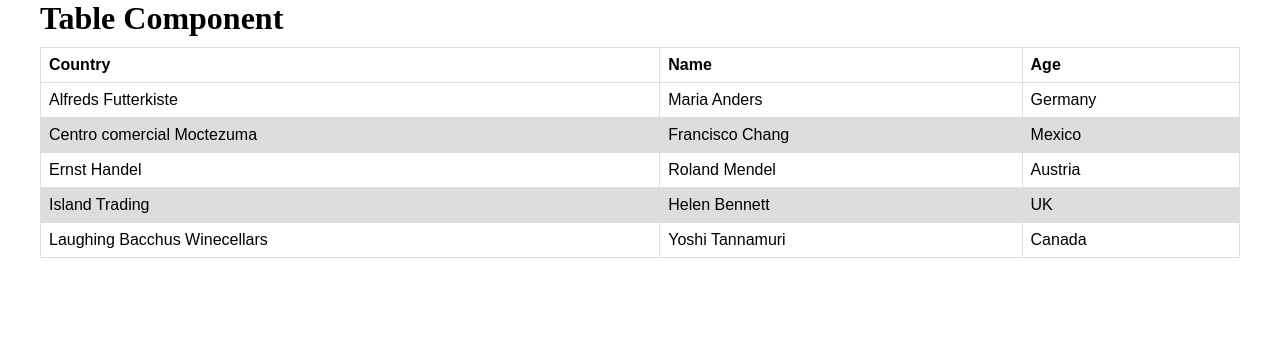
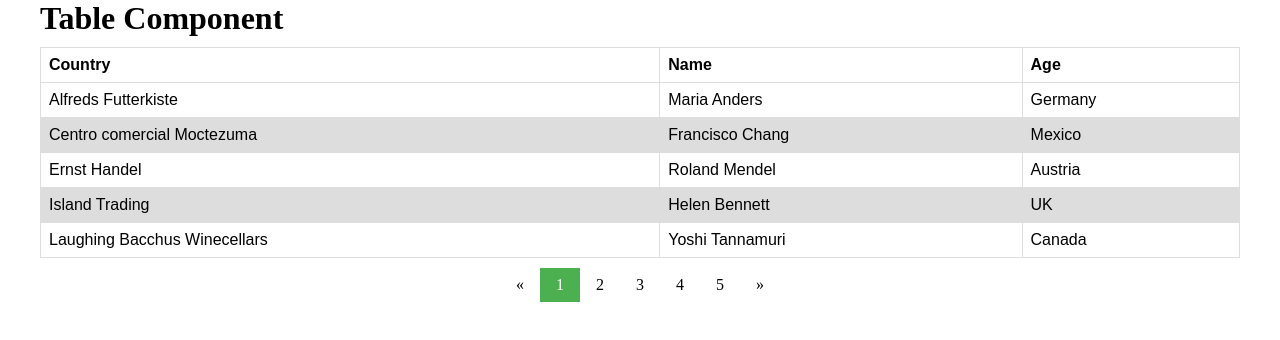
Before and after one commit to eorjs37/vue_component, a Vue app: page / in a window 1280 px wide. Shown: the top 340 px of the page. Built offline with nearby package versions, Linux system fonts and the light colour scheme.

Commit message:
페이징 진행중

```diff
--- a/src/App.vue
+++ b/src/App.vue
@@ -1,6 +1,7 @@
 <template>
   <div class="mw-1200">
     <h1>Table Component</h1>
+    <!-- Table Component -->
     <Table :tlist="tableBody">
       <template #header>
         <th>Country</th>
@@ -14,42 +15,46 @@
         <td>{{ row.item3 }}</td>
       </template>
     </Table>
+    <!-- Paging Component -->
+    <div class="page">
+      <Paging :totaldata="50" :pagingdata="10"></Paging>
+    </div>
   </div>
 </template>
 
 <script>
-import Table from '@/components/Table.vue';
-import Paging from '@/components/Paging.vue';
-import { ref } from 'vue';
+import Table from "@/components/Table.vue";
+import Paging from "@/components/Paging.vue";
+import { ref } from "vue";
 export default {
-	name: 'App',
+  name: "App",
   setup() {
-		const tableHead = ref(['company', 'Contact', 'Country']);
+    const tableHead = ref(["company", "Contact", "Country"]);
     const tableBody = ref([
       {
-				item1: 'Alfreds Futterkiste',
-				item2: 'Maria Anders',
-				item3: 'Germany',
+        item1: "Alfreds Futterkiste",
+        item2: "Maria Anders",
+        item3: "Germany",
       },
       {
-				item1: 'Centro comercial Moctezuma',
-				item2: 'Francisco Chang',
-				item3: 'Mexico',
+        item1: "Centro comercial Moctezuma",
+        item2: "Francisco Chang",
+        item3: "Mexico",
       },
       {
-				item1: 'Ernst Handel',
-				item2: 'Roland Mendel',
-				item3: 'Austria',
+        item1: "Ernst Handel",
+        item2: "Roland Mendel",
+        item3: "Austria",
       },
       {
-				item1: 'Island Trading',
-				item2: 'Helen Bennett',
-				item3: 'UK',
+        item1: "Island Trading",
+        item2: "Helen Bennett",
+        item3: "UK",
       },
       {
-				item1: 'Laughing Bacchus Winecellars',
-				item2: 'Yoshi Tannamuri',
-				item3: 'Canada',
+        item1: "Laughing Bacchus Winecellars",
+        item2: "Yoshi Tannamuri",
+        item3: "Canada",
       },
     ]);
     return {
@@ -59,6 +64,7 @@ export default {
   },
   components: {
     Table,
+    Paging,
   },
 };
 </script>
@@ -82,4 +88,9 @@ h6 {
   width: 100%;
   margin: 0 auto;
 }
+
+.page {
+  position: relative;
+  margin-top: 10px;
+}
 </style>
--- a/src/components/Paging.vue
+++ b/src/components/Paging.vue
@@ -1,11 +1,67 @@
 <template>
-	<h1>1</h1>
+  <div class="pagination">
+    <a>&laquo;</a>
+    <a v-for="(item) in totalpaging" :key="'paging'+item" :class="page_number === item ? 'active' :''" @click="page_number=item">
+      {{ item }}
+    </a>
+    <a>&raquo;</a>
+  </div>
 </template>
 
-<script>
+<script>import { onMounted, ref } from "vue";
+
 export default {
-	name: 'Paging',
+  name: "Paging",
+  props:{
+    //전체 데이터
+    totaldata:{
+      type: Number,
+      required:true,
+      default:1
+    },
+    //보여주고 싶은 데이터 개수
+    pagingdata:{
+       type: Number,
+       required:true,
+       default:5
+    },
+  },
+  setup(props){
+    const page_number = ref(1);
+    const totalpaging = ref(6);
+
+    onMounted(()=>{
+      totalpaging.value = Math.ceil(props.totaldata / props.pagingdata);
+    });
+
+    return{
+      page_number,
+      totalpaging
+    }
+  }
 };
 </script>
 
-<style></style>
+<style scoped>
+.pagination {
+  display: inline-block;
+  position: absolute;
+  left: 50%;
+  transform: translateX(-50%);
+}
+
+.pagination a {
+  color: black;
+  float: left;
+  padding: 8px 16px;
+  text-decoration: none;
+  cursor: pointer;
+}
+
+.pagination a.active {
+  background-color: #4CAF50;
+  color: white;
+}
+
+.pagination a:hover:not(.active) {background-color: #ddd;}
+</style>
--- a/src/components/Table.vue
+++ b/src/components/Table.vue
@@ -8,7 +8,7 @@
       </tr>
     </thead>
     <tbody>
-			<template v-for="item in tlist">
+      <template v-for="(item, index) in tlist" :key="'item' + index">
         <tr>
           <slot name="list" :row="item" :count="1"></slot>
         </tr>
```
Also changed, not shown: .eslintrc.js. Lines whose indentation alone changed are shown as unchanged.
